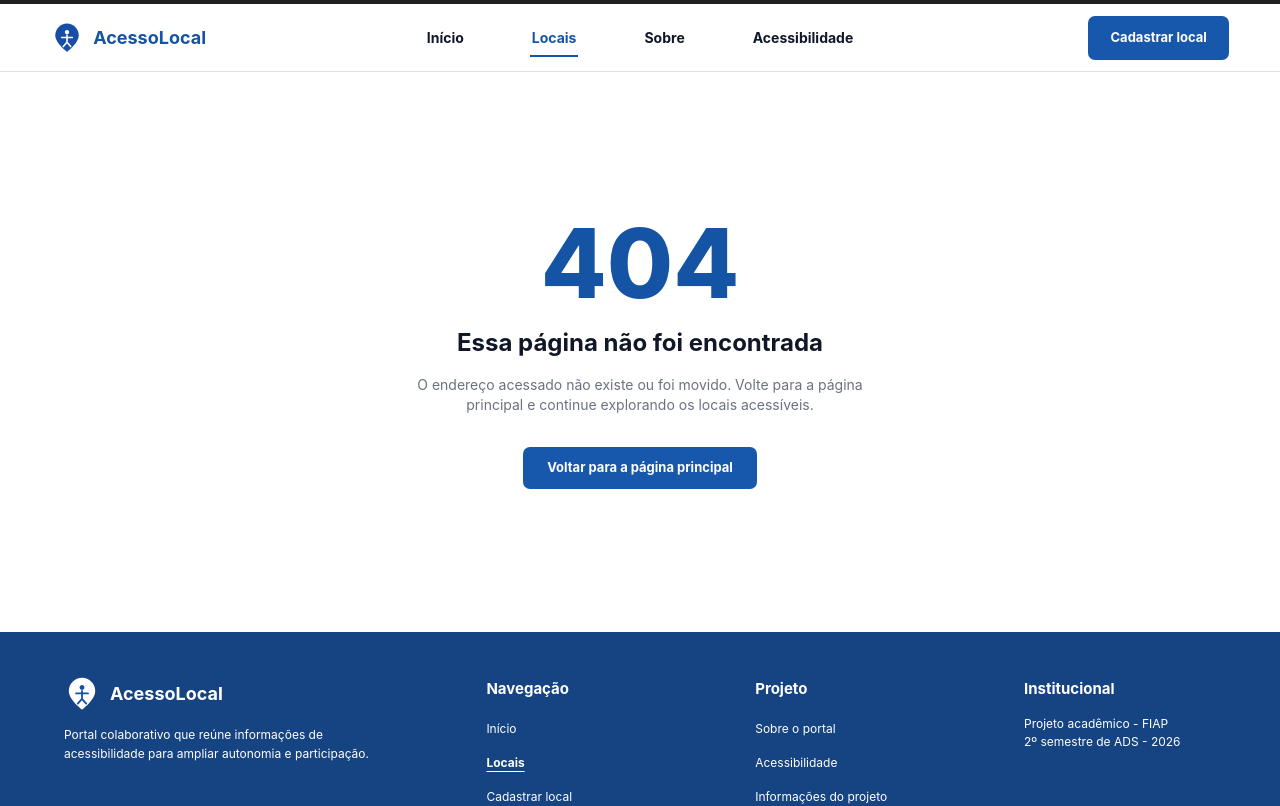
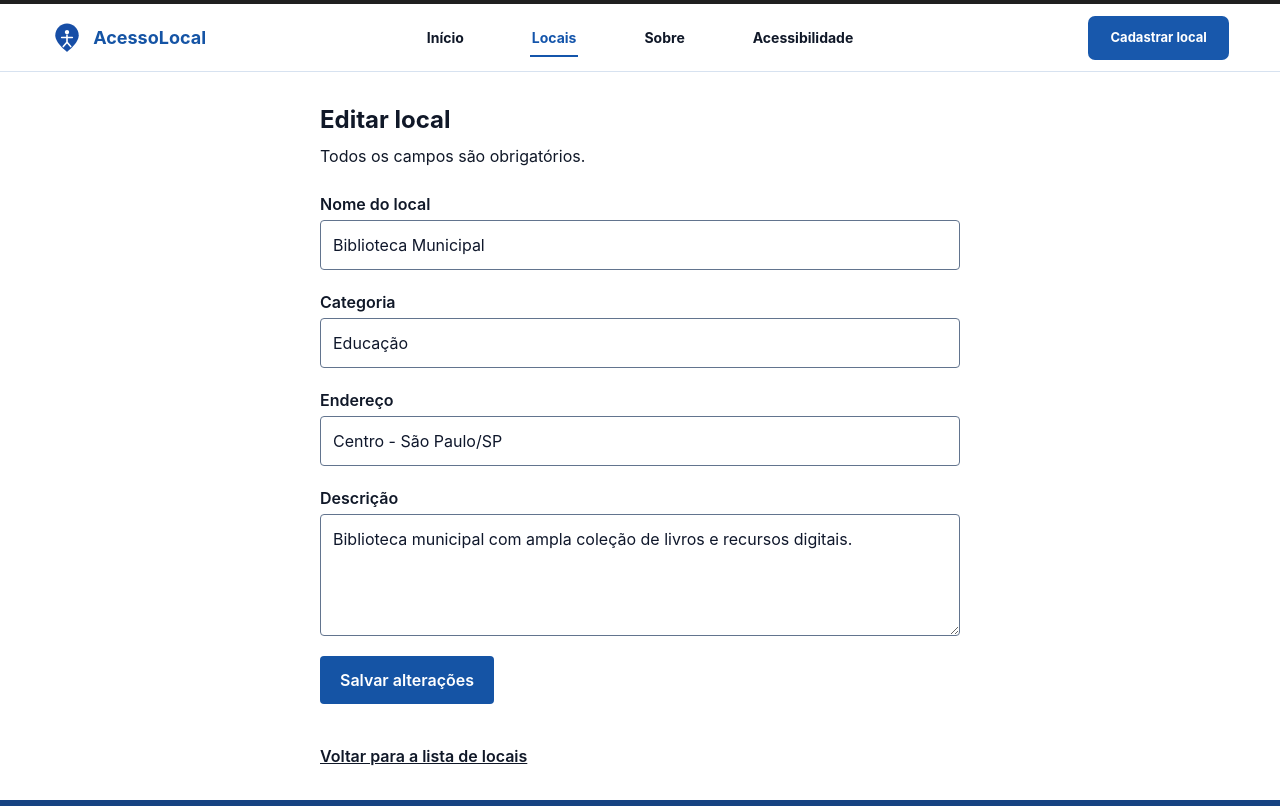
Before and after one commit to 1TDSPw-26/portal-locais-acessiveis, a React (Vite) app: page /locais/1/editar in a window 1280 px wide. Shown: the top 806 px of the page. Built offline with nearby package versions, Linux system fonts and the light colour scheme.

Commit message:
feat: cria página de edição de local e liga à listagem

```diff
--- a/src/components/LocalCard/LocalCard.tsx
+++ b/src/components/LocalCard/LocalCard.tsx
@@ -1,5 +1,6 @@
 
 import type { Locais } from '../../types/Locais';
+import { Link } from 'react-router-dom';
 
 type LocalCardProps = {
   local: Locais;
@@ -27,6 +28,12 @@ export default function LocalCard({ local }: LocalCardProps) {
           <li key={item}>{item}</li>
         ))}
       </ul>
+      <Link
+          to={`/locais/${local.id}/editar`}
+          className="mt-4 inline-flex min-h-11 items-center rounded-sm font-bold underline underline-offset-4 hover:no-underline focus-visible:outline-2 focus-visible:outline-offset-2 focus-visible:outline-brand-primary">
+          Editar{' '}
+          <span className="sr-only">{local.nome}</span>
+      </Link>
     </article>
   )
 }
--- a/src/main.tsx
+++ b/src/main.tsx
@@ -12,6 +12,7 @@ import Sobre from './routes/Sobre/index.tsx'
 import NotFound from './pages/NotFound/NotFound.tsx'
 import LocalDetalhe from './pages/LocalDetalhe/LocalDetalhe.tsx'
 import Acessibilidade from './pages/Acessibilidade/Acessibilidade.tsx'
+import EditarLocal from './pages/EditarLocal/EditarLocal.tsx'
 
 const router = createBrowserRouter([
   {
@@ -29,6 +30,10 @@ const router = createBrowserRouter([
       {
         path: '/locais/:id',
         element: <LocalDetalhe />,
+      },
+      {
+        path: '/locais/:id/editar',
+        element: <EditarLocal />,
       },
       {
         path: '/cadastro',
--- /dev/null
+++ b/src/pages/EditarLocal/EditarLocal.tsx
@@ -0,0 +1,121 @@
+import { useState } from 'react'
+import type { ChangeEvent, FormEvent } from 'react'
+import { Link, useParams } from 'react-router-dom'
+import { validarCadastro } from '../Cadastro/validacao'
+import { atualizarLocal, obterLocal } from '../../services/editarLocalService'
+import type { Locais } from '../../types/Locais'
+
+const classeCampo =
+  'mt-1 block w-full rounded border border-slate-500 p-3 text-slate-900 aria-invalid:border-red-700 focus-visible:outline-2 focus-visible:outline-offset-2 focus-visible:outline-brand-primary'
+const classeErro = 'mt-1 text-sm text-red-800'
+const classeLink =
+  'inline-block font-semibold underline focus-visible:outline-2 focus-visible:outline-offset-2 focus-visible:outline-brand-primary'
+
+function Formulario({ local }: { local: Locais }) {
+  const [dados, setDados] = useState({
+    nome: local.nome,
+    categoria: local.categoria,
+    endereco: local.endereco,
+    descricao: local.descricao,
+  })
+  const [erros, setErros] = useState<Partial<typeof dados>>({})
+  const [sucesso, setSucesso] = useState('')
+  const [erroEnvio, setErroEnvio] = useState('')
+  const [salvando, setSalvando] = useState(false)
+
+  function alterar(event: ChangeEvent<HTMLInputElement | HTMLTextAreaElement>) {
+    setDados({ ...dados, [event.target.name]: event.target.value })
+    setSucesso('')
+    setErroEnvio('')
+  }
+
+  async function enviar(event: FormEvent<HTMLFormElement>) {
+    event.preventDefault()
+    setSucesso('')
+    setErroEnvio('')
+
+    // Reaproveita a validação do cadastro. Se houver erro, foca o primeiro campo.
+    const novosErros = validarCadastro(dados)
+    setErros(novosErros)
+    const camposComErro = Object.keys(novosErros)
+    if (camposComErro.length > 0) {
+      document.getElementById(camposComErro[0])?.focus()
+      return
+    }
+
+    setSalvando(true)
+    try {
+      const atualizado = await atualizarLocal(local.id, dados)
+      setSucesso(`Local "${atualizado.nome}" atualizado com sucesso.`)
+    } catch (erro) {
+      setErroEnvio(erro instanceof Error ? erro.message : 'Não foi possível salvar.')
+    }
+    setSalvando(false)
+  }
+
+  return (
+    <section className="mx-auto w-full max-w-2xl px-4 py-8" aria-labelledby="titulo-editar">
+      <h2 id="titulo-editar" className="text-2xl font-bold">Editar local</h2>
+      <p className="mt-2">Todos os campos são obrigatórios.</p>
+
+      <form noValidate onSubmit={enviar} className="mt-6 space-y-5">
+        <div>
+          <label htmlFor="nome" className="block font-semibold">Nome do local</label>
+          <input id="nome" name="nome" type="text" value={dados.nome} onChange={alterar}
+            aria-invalid={Boolean(erros.nome)} aria-describedby="nome-erro" className={classeCampo} />
+          <p id="nome-erro" className={classeErro}>{erros.nome}</p>
+        </div>
+
+        <div>
+          <label htmlFor="categoria" className="block font-semibold">Categoria</label>
+          <input id="categoria" name="categoria" type="text" value={dados.categoria} onChange={alterar}
+            aria-invalid={Boolean(erros.categoria)} aria-describedby="categoria-erro" className={classeCampo} />
+          <p id="categoria-erro" className={classeErro}>{erros.categoria}</p>
+        </div>
+
+        <div>
+          <label htmlFor="endereco" className="block font-semibold">Endereço</label>
+          <input id="endereco" name="endereco" type="text" value={dados.endereco} onChange={alterar}
+            aria-invalid={Boolean(erros.endereco)} aria-describedby="endereco-erro" className={classeCampo} />
+          <p id="endereco-erro" className={classeErro}>{erros.endereco}</p>
+        </div>
+
+        <div>
+          <label htmlFor="descricao" className="block font-semibold">Descrição</label>
+          <textarea id="descricao" name="descricao" rows={4} value={dados.descricao} onChange={alterar}
+            aria-invalid={Boolean(erros.descricao)} aria-describedby="descricao-erro" className={classeCampo} />
+          <p id="descricao-erro" className={classeErro}>{erros.descricao}</p>
+        </div>
+
+        <button
+          type="submit"
+          disabled={salvando}
+          className="rounded bg-brand-primary px-5 py-3 font-semibold text-white disabled:opacity-60 focus-visible:outline-2 focus-visible:outline-offset-2 focus-visible:outline-brand-primary"
+        >
+          {salvando ? 'Salvando...' : 'Salvar alterações'}
+        </button>
+
+        <p role="status" className="text-slate-800">{sucesso}</p>
+        {erroEnvio && <p role="alert" className="rounded border border-red-700 bg-red-50 p-3 text-red-900">{erroEnvio}</p>}
+        <Link to="/locais" className={classeLink}>Voltar para a lista de locais</Link>
+      </form>
+    </section>
+  )
+}
+
+export default function EditarLocal() {
+  const { id } = useParams()
+  const local = obterLocal(Number(id))
+
+  if (!local) {
+    return (
+      <section className="mx-auto w-full max-w-2xl px-4 py-8" aria-labelledby="titulo-editar">
+        <h2 id="titulo-editar" className="text-2xl font-bold">Local não encontrado</h2>
+        <p className="mt-3 text-gray-700">Não encontramos um local com o código “{id}”.</p>
+        <Link to="/locais" className={`${classeLink} mt-6`}>Voltar para a lista de locais</Link>
+      </section>
+    )
+  }
+
+  return <Formulario local={local} />
+}
```
